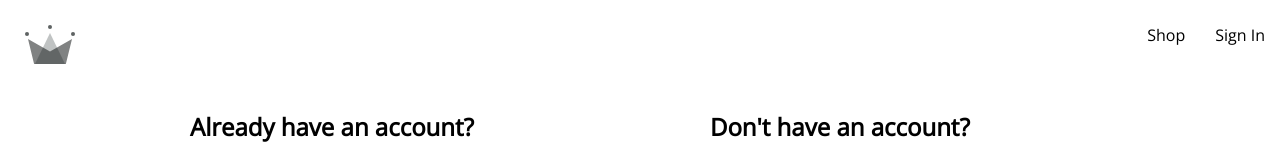
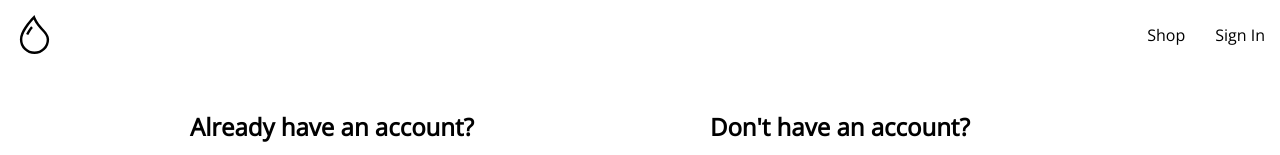
Before and after one commit to tduyphat/Drip_Store_E_Commerce, a React (Create React App) app: page /auth in a window 1280 px wide. Shown: the top 155 px of the page. Built offline with nearby package versions, Linux system fonts and the light colour scheme; no server answers.

Commit message:
add auth observer

```diff
--- a/src/contexts/user.context.jsx
+++ b/src/contexts/user.context.jsx
@@ -1,5 +1,6 @@
-import { useState } from "react";
-import { createContext } from "react";
+import { useState, createContext, useEffect } from "react";
+import { onAuthStateChangedListener, signOutUser } from "../utils/firebase/firebase.utils";
+
 
 export const UserContext = createContext({
     currentUser: null,
@@ -9,5 +10,14 @@ export const UserContext = createContext({
 export const UserProvider = ({ children }) => {
     const [currentUser, setCurrentUser] = useState(null)
     const value = { currentUser, setCurrentUser }
+
+    useEffect(() => {
+        const unsubscribe = onAuthStateChangedListener((user) => {
+            console.log(user)
+        })
+
+        return unsubscribe
+    }, [])
+
     return <UserContext.Provider value={value}>{children}</UserContext.Provider>
 }
--- a/src/routes/navigation/navigation.component.jsx
+++ b/src/routes/navigation/navigation.component.jsx
@@ -19,7 +19,7 @@ const Navigation = () => {
         <Fragment>
             <div className='navigation'>
                 <Link className='logo-container' to='/'>
-                    <CrwnLogo className='logo' />
+                    <CrwnLogo className='logo inside-path' />
                 </Link>
                 <div className='nav-links-container'>
                     <Link className='nav-link' to='/shop'>Shop</Link>
--- a/src/routes/navigation/navigation.styles.scss
+++ b/src/routes/navigation/navigation.styles.scss
@@ -6,9 +6,15 @@
     margin-bottom: 25px;
 
     .logo-container {
-        height: 100%;
-        width: 70px;
-        padding: 25px;
+        // height: 100%;
+        // width: 70px;
+        // padding: 25px;
+        margin: 15px;
+        box-sizing: content-box;
+    }
+
+    .inside-path:hover path {
+        fill: rgb(50, 165, 165);
     }
 
     .nav-links-container {
--- a/src/utils/firebase/firebase.utils.js
+++ b/src/utils/firebase/firebase.utils.js
@@ -6,7 +6,8 @@ import {
     GoogleAuthProvider,
     createUserWithEmailAndPassword,
     signInWithEmailAndPassword,
-    signOut
+    signOut,
+    onAuthStateChanged,
 } from 'firebase/auth';
 import {
     getFirestore,
@@ -78,3 +79,5 @@ export const signInAuthUserWithEmailAndPassword = async (email, password) => {
 }
 
 export const signOutUser = async () => await signOut(auth)
+
+export const onAuthStateChangedListener = (callback) => onAuthStateChanged(auth, callback)
```
Also changed, not shown: src/assets/crown.svg.
